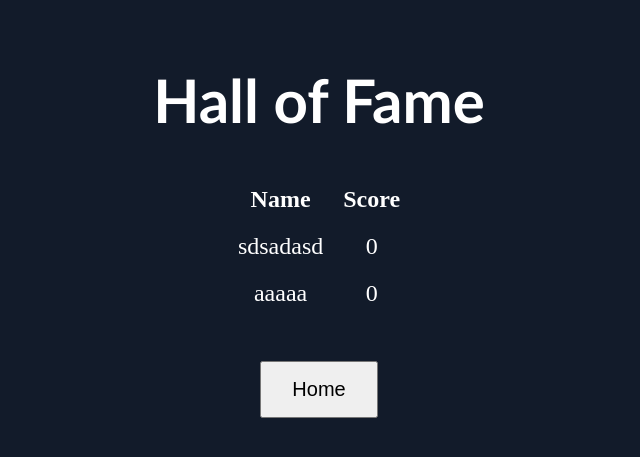
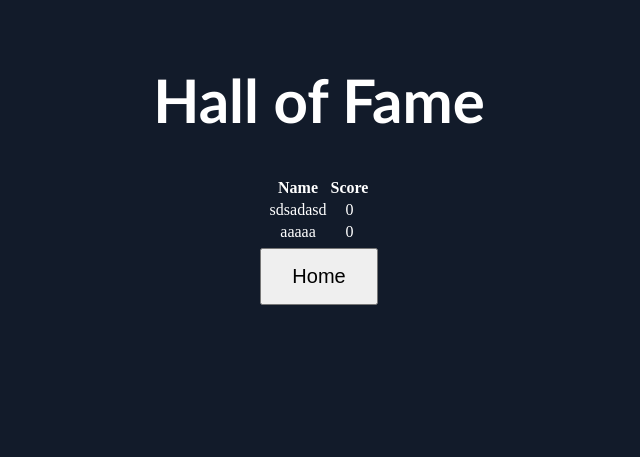
Before and after one commit to DiegoParesL/ScrumQuienQuiereSerMillonario, a PHP site: page /ranking.php in a window 1280 px wide. Shown: the top 457 px of the page, without its empty margins (321-961 px from the left). Run offline with PHP 8.4, Linux system fonts and the light colour scheme; data that the repository does not hold is empty.

Commit message:
Sprint 1

```diff
--- a/code/ranking.php
+++ b/code/ranking.php
@@ -5,34 +5,6 @@
     <meta name="viewport" content="width=device-width, initial-scale=1.0">
     <title>Ranking</title>
     <link rel="stylesheet" href="style.css">
-    <style>
-        body {
-            text-align: center; /* Centrar el contenido en la página */
-        }
-
-        .table-container {
-            display: inline-block; /* Para centrar el bloque en línea */
-        }
-
-        table {
-            margin: 0 auto; /* Centrar la tabla horizontalmente */
-            border-collapse: collapse; /* Colapsar los bordes para líneas de separación */
-        }
-
-        th, td {
-            font-size: 24px; /* Tamaño de fuente más grande */
-            color: white; /* Color de texto blanco */
-            padding: 10px; /* Añadir espaciado interior para mejorar la apariencia */
-        }
-
-        .button-container {
-            margin-top: 20px; /* Espacio superior para separar el botón del contenido anterior */
-        }
-
-        .boton-mediano {
-            display: inline-block; /* Mostrar el botón en línea con el texto */
-        }
-    </style>
 </head>
 <body>
 <h1>Hall of Fame</h1>
```
